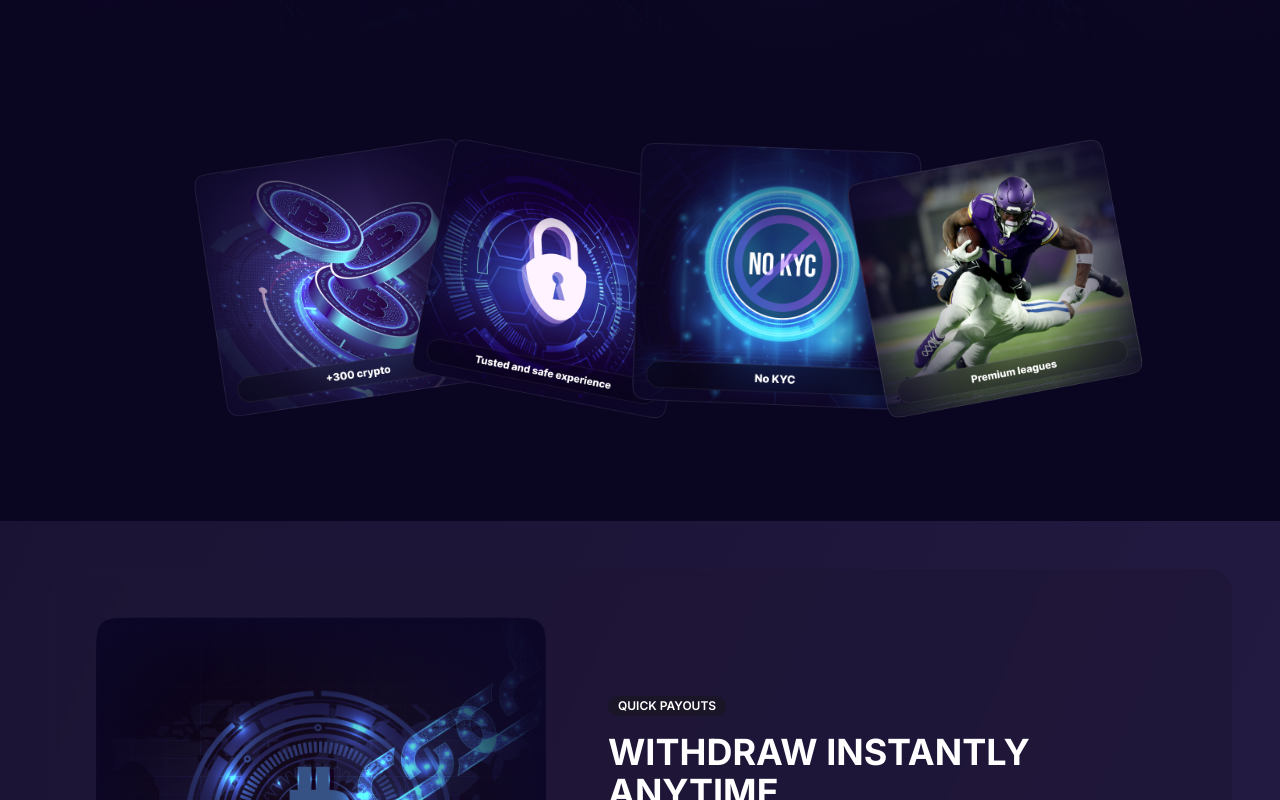
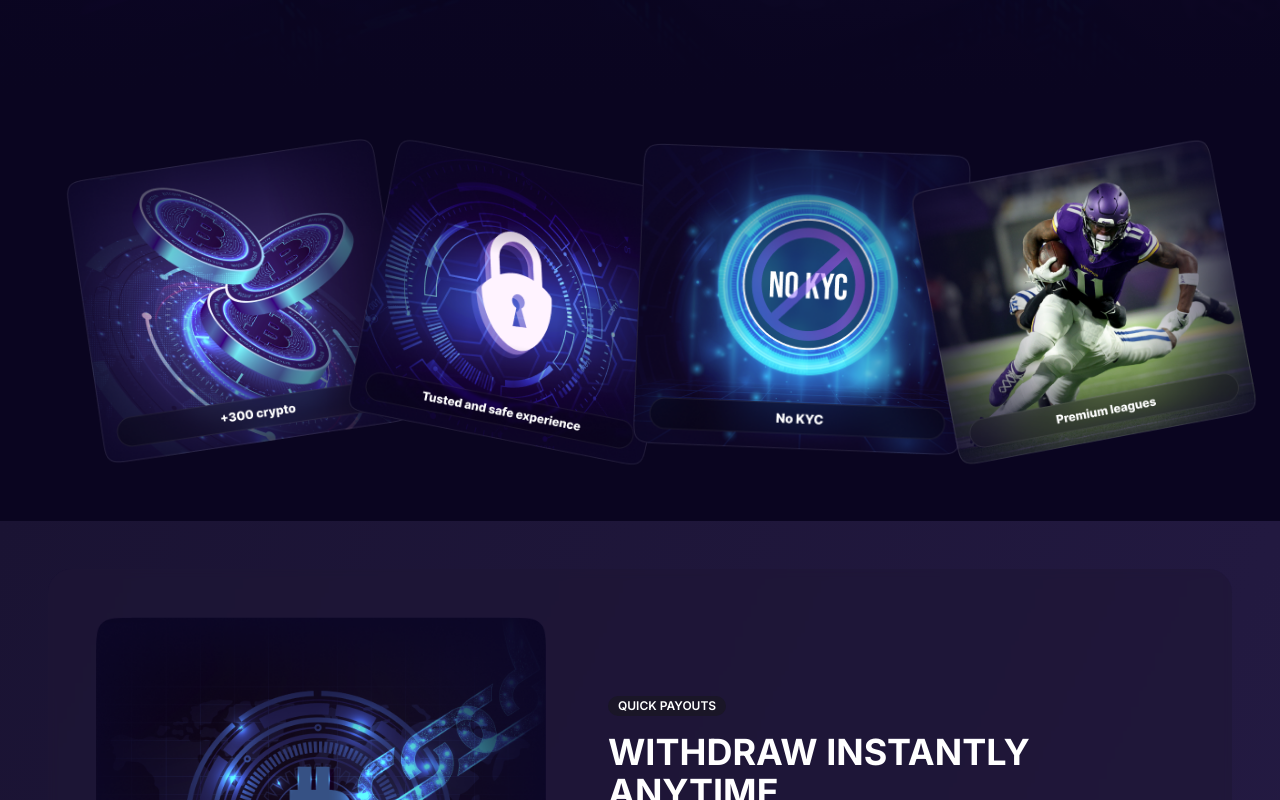
Before and after one commit to sakibsarker/HodlLandingPage, a Next.js app: page / in a window 1280 px wide. Shown: the part 600-1400 px from the top of the page. Built offline with nearby package versions, Linux system fonts and the light colour scheme.

Commit message:
image update

```diff
--- a/src/components/HeroSection.tsx
+++ b/src/components/HeroSection.tsx
@@ -138,7 +138,7 @@ export default function HeroSection() {
                 key={index}
                 className={`absolute`}
                 style={{
-                  left: `${15 + index * 17}%`,
+                  left: `${5 + index * 22}%`,
                   zIndex: index,
                 }}
                 initial={{ opacity: 0, y: 20, rotateY: -30 }}
@@ -156,8 +156,8 @@ export default function HeroSection() {
                 <Image
                   src={feature.icon}
                   alt="bannerimage"
-                  width={300}
-                  height={200}
+                  width={350}
+                  height={300}
                   className="object-cover"
                 />
               </motion.div>
--- a/src/components/ImageBox.tsx
+++ b/src/components/ImageBox.tsx
@@ -18,7 +18,7 @@ export default function ImageBox() {
   ];
 
   return (
-    <div className="min-h-screen bg-[#0F0B1F] p-6 md:p-12">
+    <div className="min-h-screen bg-gradient-to-br from-[#1a1333] to-[#2a1f4d] p-6 md:p-12">
       <div className="max-w-[1400px] mx-auto space-y-12">
         {/* Live Gaming Section */}
         <section className="space-y-6">
@@ -42,14 +42,13 @@ export default function ImageBox() {
                   alt={provider.name}
                   width={225}
                   height={300}
-                  className="w-full h-[300px] object-cover"
+                  className="w-full h-full object-cover rounded-sm"
                 />
-                <div className="absolute inset-0 bg-gradient-to-t from-black/80 via-black/20 to-transparent opacity-0 group-hover:opacity-100 transition-opacity duration-300">
-                  <div className="absolute bottom-4 left-4">
+
+                <div className="mt-2">
                   <h3 className="text-white text-lg font-medium">
                     {provider.name}
                   </h3>
-                  </div>
                 </div>
               </div>
             ))}
@@ -57,7 +56,7 @@ export default function ImageBox() {
         </section>
 
         {/* Digital Casino Section */}
-        <section className="space-y-6">
+        <section className="space-y-6 ">
           <div className="flex justify-between items-center">
             <h2 className="text-2xl font-bold text-white">DIGITAL CASINO</h2>
             <Link
@@ -78,14 +77,13 @@ export default function ImageBox() {
                   alt={provider.name}
                   width={225}
                   height={300}
-                  className="w-full h-[300px] object-cover"
+                  className="w-full h-full object-cover"
                 />
-                <div className="absolute inset-0 bg-gradient-to-t from-black/80 via-black/20 to-transparent opacity-0 group-hover:opacity-100 transition-opacity duration-300">
-                  <div className="absolute bottom-4 left-4">
+
+                <div className="mt-2">
                   <h3 className="text-white text-lg font-medium">
                     {provider.name}
                   </h3>
-                  </div>
                 </div>
               </div>
             ))}
```
Lines whose indentation alone changed are shown as unchanged.
